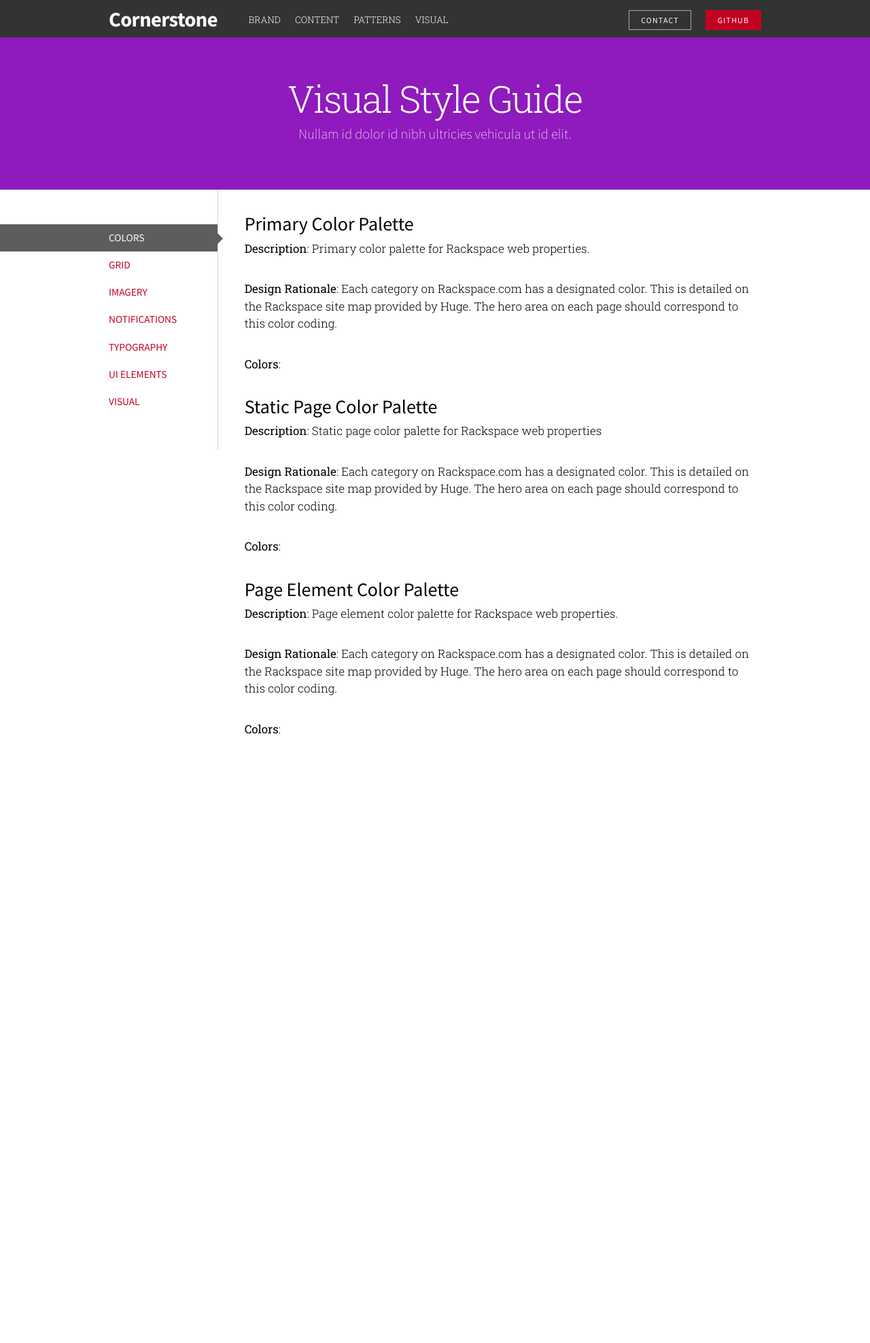
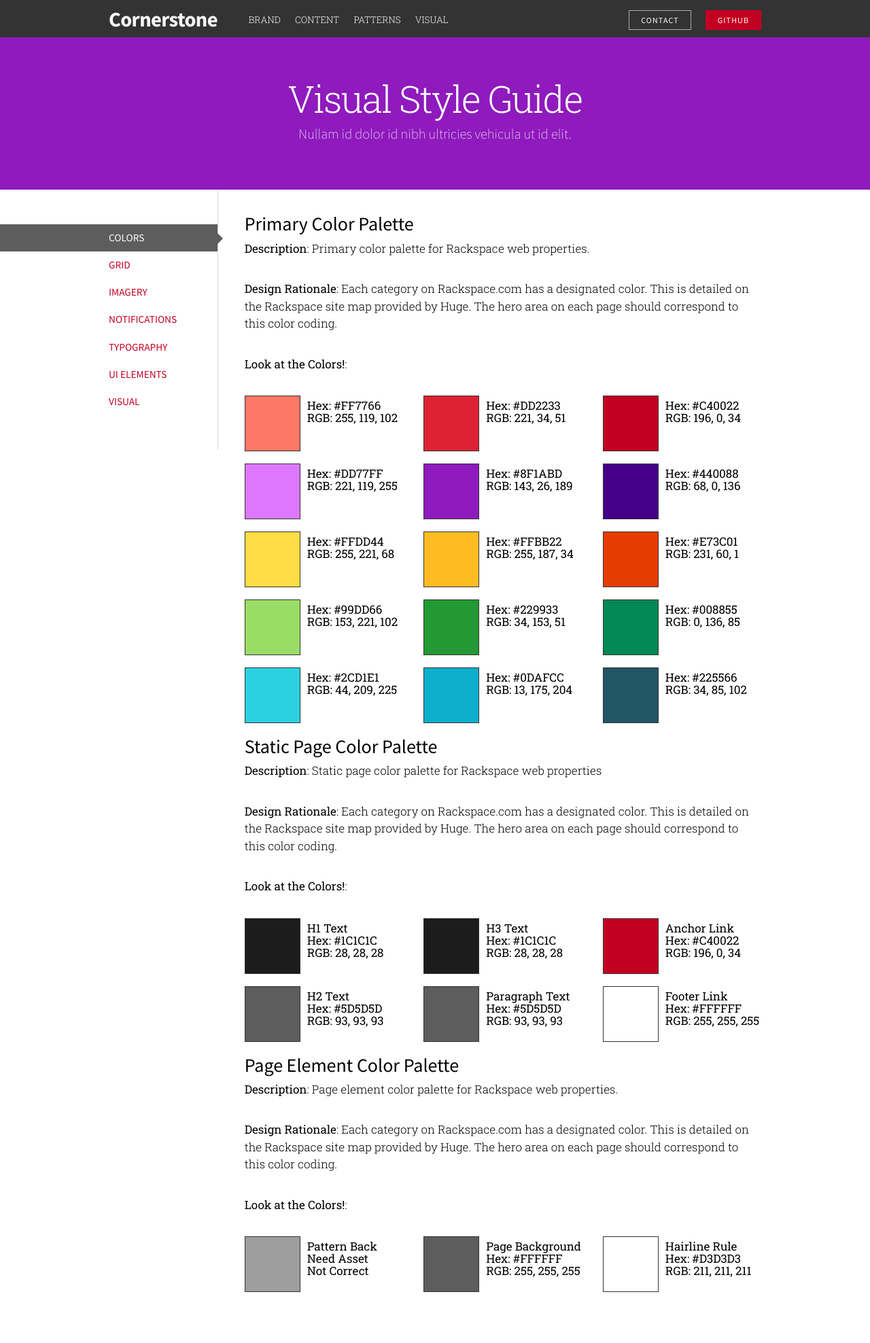
Before and after one commit to technabors/cornerstone-2, a Jekyll site: the page built from site/docs/colors.md, in a window 1280 px wide. Shown: the whole page at 68% size. Built offline with Jekyll 4.4.1, drawn with Linux system fonts in a browser that asks for light colours; nearby versions of some CDN libraries; before the commit the page ends 1176 px from its top, so only the background shows below that; grey boxes are pictures that could not be loaded.

Commit message:
Created the CSS colors page

```diff
--- a/site/_includes/head.html
+++ b/site/_includes/head.html
@@ -4,4 +4,5 @@
     <link rel="icon" href="{{ site.baseurl }}/img/favicon-16x16.png" sizes="16x16" type="image/png">
     <link rel="icon" href="{{ site.baseurl }}/img/favicon-32x32.png" sizes="32x32" type="image/png">
     <link rel="stylesheet" href="{{ site.baseurl }}/css/cornerstone.css">
+    <link rel="stylesheet" href="{{ site.baseurl }}/css/custom.css">
     <script src="http://code.jquery.com/jquery-2.1.0.min.js"></script>
--- /dev/null
+++ b/site/css/custom.css
@@ -0,0 +1,121 @@
+.color-ul {
+	float: left;
+	list-style: none;
+	padding-left: 10px;
+	padding-top: 10px;
+}
+
+.color-ul li {
+	font-weight: 400;
+	margin-bottom: 4px;
+	padding-bottom: 4px;
+	line-height: 10px;
+}
+
+.color-box {
+	height:80px;
+	width:80px;
+	float:left;
+	border: 1px solid #333;
+}
+
+.color-row {
+	height: 100px;
+}
+
+
+.red1 {
+	background-color:#FF7766;
+}
+
+.red2 {
+	background-color:#DD2233;
+}
+
+.red3 {
+	background-color:#C40022;
+}
+
+.purple1 {
+	background-color:#DD77FF;
+}
+
+.purple2 {
+	background-color:#8F1ABD;
+}
+
+.purple3 {
+	background-color:#440088;
+}
+
+.orange1 {
+	background-color:#FFDD44;
+}
+
+.orange2 {
+	background-color:#FFBB22;
+}
+
+.orange3 {
+	background-color:#E73C01;
+}
+
+.green1 {
+	background-color:#99DD66;
+}
+
+.green2 {
+	background-color:#229933;
+}
+
+.green3 {
+	background-color:#008855;
+}
+
+.blue1 {
+	background-color:#2CD1E1;
+}
+
+.blue2 {
+	background-color:#0DAFCC;
+}
+
+.blue3 {
+	background-color:#225566;
+}
+
+.black1-h1 {
+	background-color:#1C1C1C;
+}
+
+.black2-h3 {
+	background-color:#1C1C1C;
+}
+
+.red-anchor {
+	background-color:#C40022;
+}
+
+.gray1-h2 {
+	background-color:#5D5D5D;
+}
+
+.gray2-p {
+	background-color:#5D5D5D;
+}
+
+.white-footer {
+	background-color:#FFFFFF;
+}
+
+.pattern-background {
+	background-image: url("http://e6e61b233bcecd895fdb-74f5ac90bad95964d53ac3322f7d0dec.r76.cf1.rackcdn.com/Screen Shot 2014-03-27 at 2.46.49 PM.png");
+}
+
+.page-background {
+	background-color:#5D5D5D;
+}
+
+.hairline {
+	background-color:#FFFFFF;
+}
--- a/site/docs/colors.md
+++ b/site/docs/colors.md
@@ -10,9 +10,207 @@ title: Color Palette
 **Design Rationale**: Each category on Rackspace.com has a designated color. This is detailed on the Rackspace site map provided by Huge. The hero area on each page should correspond to this color coding.
 
 
-**Colors**:
+**Look at the Colors!**:
 
+<!--First Row of colors-->
+<div class="col-1of3 color-row">
 
+<div class="color-box red1">
+
+</div>
+
+<ul class="color-ul">
+<li>Hex: #FF7766</li>
+<li>RGB: 255, 119, 102</li>
+</ul>
+
+</div>
+
+<div class="col-1of3 color-row">
+
+<div class="color-box red2">
+
+</div>
+
+<ul class="color-ul">
+<li>Hex: #DD2233</li>
+<li>RGB: 221, 34, 51</li>
+</ul>
+
+</div>
+
+<div class="col-1of3 color-row last">
+
+<div class="color-box red3">
+
+</div>
+
+<ul class="color-ul">
+<li>Hex: #C40022</li>
+<li>RGB: 196, 0, 34</li>
+</ul>
+
+</div>
+
+<!--Second Row of colors-->
+<div class="col-1of3 color-row">
+
+<div class="color-box purple1">
+
+</div>
+
+<ul class="color-ul">
+<li>Hex: #DD77FF</li>
+<li>RGB: 221, 119, 255</li>
+</ul>
+
+</div>
+
+<div class="col-1of3 color-row">
+
+<div class="color-box purple2">
+
+</div>
+
+<ul class="color-ul">
+<li>Hex: #8F1ABD</li>
+<li>RGB: 143, 26, 189</li>
+</ul>
+
+</div>
+
+<div class="col-1of3 color-row last">
+
+<div class="color-box purple3">
+
+</div>
+
+<ul class="color-ul">
+<li>Hex: #440088</li>
+<li>RGB: 68, 0, 136</li>
+</ul>
+
+</div>
+
+<!--Third Row of colors-->
+<div class="col-1of3 color-row">
+
+<div class="color-box orange1">
+
+</div>
+
+<ul class="color-ul">
+<li>Hex: #FFDD44</li>
+<li>RGB: 255, 221, 68</li>
+</ul>
+
+</div>
+
+<div class="col-1of3 color-row">
+
+<div class="color-box orange2">
+
+</div>
+
+<ul class="color-ul">
+<li>Hex: #FFBB22</li>
+<li>RGB: 255, 187, 34</li>
+</ul>
+
+</div>
+
+<div class="col-1of3 color-row last">
+
+<div class="color-box orange3">
+
+</div>
+
+<ul class="color-ul">
+<li>Hex: #E73C01</li>
+<li>RGB: 231, 60, 1</li>
+</ul>
+
+</div>
+
+<!--Fourth Row of colors-->
+<div class="col-1of3 color-row">
+
+<div class="color-box green1">
+
+</div>
+
+<ul class="color-ul">
+<li>Hex: #99DD66</li>
+<li>RGB: 153, 221, 102</li>
+</ul>
+
+</div>
+
+<div class="col-1of3 color-row">
+
+<div class="color-box green2">
+
+</div>
+
+<ul class="color-ul">
+<li>Hex: #229933</li>
+<li>RGB: 34, 153, 51</li>
+</ul>
+
+</div>
+
+<div class="col-1of3 color-row last">
+
+<div class="color-box green3">
+
+</div>
+
+<ul class="color-ul">
+<li>Hex: #008855</li>
+<li>RGB: 0, 136, 85</li>
+</ul>
+
+</div>
+
+<!--Fifth Row of colors-->
+<div class="col-1of3 color-row">
+
+<div class="color-box blue1">
+
+</div>
+
+<ul class="color-ul">
+<li>Hex: #2CD1E1</li>
+<li>RGB: 44, 209, 225</li>
+</ul>
+
+</div>
+
+<div class="col-1of3 color-row">
+
+<div class="color-box blue2">
+
+</div>
+
+<ul class="color-ul">
+<li>Hex: #0DAFCC</li>
+<li>RGB: 13, 175, 204</li>
+</ul>
+
+</div>
+
+<div class="col-1of3 color-row last">
+
+<div class="color-box blue3">
+
+</div>
+
+<ul class="color-ul">
+<li>Hex: #225566</li>
+<li>RGB: 34, 85, 102</li>
+</ul>
+
+</div>
 
 ## Static Page Color Palette
 
@@ -20,9 +218,93 @@ title: Color Palette
 
 **Design Rationale**: Each category on Rackspace.com has a designated color. This is detailed on the Rackspace site map provided by Huge. The hero area on each page should correspond to this color coding.
 
-**Colors**:
+**Look at the Colors!**:
+
+<!--First row of Text colors-->
+<div class="col-1of3 color-row">
+
+<div class="color-box black1-h1">
+
+</div>
+
+<ul class="color-ul">
+<li>H1 Text</li>
+<li>Hex: #1C1C1C</li>
+<li>RGB: 28, 28, 28</li>
+</ul>
+
+</div>
+
+<div class="col-1of3 color-row">
+
+<div class="color-box black2-h3">
+
+</div>
+
+<ul class="color-ul">
+<li>H3 Text</li>
+<li>Hex: #1C1C1C</li>
+<li>RGB: 28, 28, 28</li>
+</ul>
+
+</div>
+
+<div class="col-1of3 color-row last">
+
+<div class="color-box red-anchor">
+
+</div>
+
+<ul class="color-ul">
+<li>Anchor Link</li>
+<li>Hex: #C40022</li>
+<li>RGB: 196, 0, 34</li>
+</ul>
 
 
+</div>
+
+<!--Second Row of Text colors-->
+<div class="col-1of3 color-row">
+
+<div class="color-box gray1-h2">
+
+</div>
+
+<ul class="color-ul">
+<li>H2 Text</li>
+<li>Hex: #5D5D5D</li>
+<li>RGB: 93, 93, 93</li>
+</ul>
+
+</div>
+
+<div class="col-1of3 color-row">
+
+<div class="color-box gray2-p">
+
+</div>
+
+<ul class="color-ul">
+<li>Paragraph Text</li>
+<li>Hex: #5D5D5D</li>
+<li>RGB: 93, 93, 93</li>
+</ul>
+
+</div>
+
+<div class="col-1of3 color-row last">
+
+<div class="color-box white-footer">
+
+</div>
+
+<ul class="color-ul">
+<li>Footer Link</li>
+<li>Hex: #FFFFFF</li>
+<li>RGB: 255, 255, 255</li></ul>
+
+</div>
 
 ## Page Element Color Palette
 
@@ -30,4 +312,47 @@ title: Color Palette
 
 **Design Rationale**: Each category on Rackspace.com has a designated color. This is detailed on the Rackspace site map provided by Huge. The hero area on each page should correspond to this color coding.
 
-**Colors**:
+**Look at the Colors!**:
+
+<!--First Row of Page Element colors-->
+<div class="col-1of3 color-row">
+
+<div class="color-box pattern-background">
+
+</div>
+
+<ul class="color-ul">
+<li>Pattern Back</li>
+<li>Need Asset</li>
+<li>Not Correct</li>
+</ul>
+
+</div>
+
+<div class="col-1of3 color-row">
+
+<div class="color-box page-background">
+
+</div>
+
+<ul class="color-ul">
+<li>Page Background</li>
+<li>Hex: #FFFFFF</li>
+<li>RGB: 255, 255, 255</li>
+</ul>
+
+</div>
+
+<div class="col-1of3 color-row last">
+
+<div class="color-box hairline">
+
+</div>
+
+<ul class="color-ul">
+<li>Hairline Rule</li>
+<li>Hex: #D3D3D3</li>
+<li>RGB: 211, 211, 211</li>
+</ul>
+
+</div>
```
Also changed, not shown: README.md.
